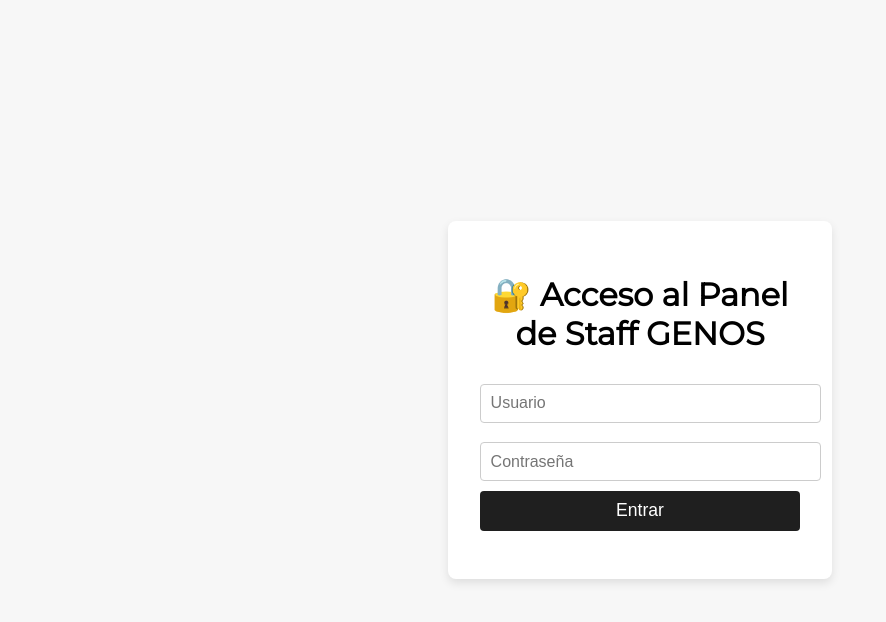
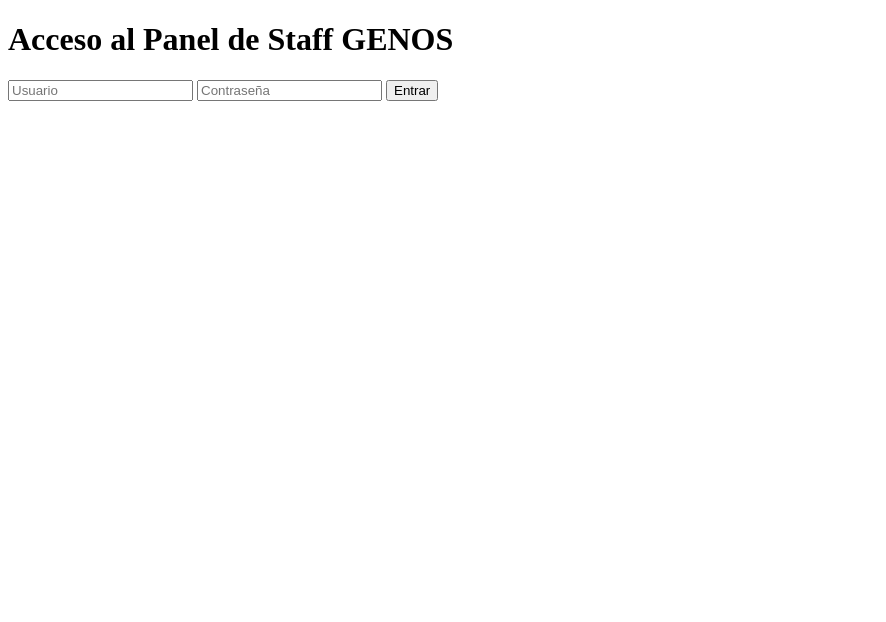
Before and after one commit to GenosRP/staff, a plain HTML site: page index.html in a window 1280 px wide. Shown: the whole page, without its empty margins (0-886 px from the left). Drawn offline with Linux system fonts and the light colour scheme.

Commit message:
Update index.html

```diff
--- a/index.html
+++ b/index.html
@@ -3,70 +3,23 @@
 <head>
   <meta charset="UTF-8" />
   <title>Acceso Staff | GENOS</title>
-  <meta name="viewport" content="width=device-width, initial-scale=1" />
-  <link href="https://fonts.googleapis.com/css2?family=Montserrat&display=swap" rel="stylesheet" />
   <style>
-    body {
-      font-family: 'Montserrat', sans-serif;
-      background: #f7f7f7;
-      display: flex;
-      justify-content: center;
-      align-items: center;
-      height: 100vh;
-      margin: 0;
-    }
-    .login-container {
-      background: white;
-      padding: 2rem;
-      border-radius: 8px;
-      box-shadow: 0 4px 10px rgba(0,0,0,0.1);
-      width: 320px;
-      text-align: center;
-    }
-    input {
-      width: 100%;
-      padding: 0.6rem;
-      margin: 0.6rem 0;
-      border: 1px solid #ccc;
-      border-radius: 4px;
-      font-size: 1rem;
-    }
-    button {
-      width: 100%;
-      padding: 0.6rem;
-      background: #1f1f1f;
-      color: white;
-      border: none;
-      border-radius: 4px;
-      cursor: pointer;
-      font-size: 1.1rem;
-    }
-    button:hover {
-      background: #444;
-    }
-    .error {
-      color: red;
-      margin-top: 1rem;
-      font-weight: bold;
-    }
+    /* Tus estilos aquí */
   </style>
 </head>
 <body>
-  <div class="login-container">
-    <h1>🔐 Acceso al Panel de Staff GENOS</h1>
-    <form id="login-form">
-      <input type="text" id="username" placeholder="Usuario" required autocomplete="off" />
-      <input type="password" id="password" placeholder="Contraseña" required autocomplete="off" />
-      <button type="submit">Entrar</button>
-      <p id="error-msg" class="error"></p>
-    </form>
-  </div>
+  <h1>Acceso al Panel de Staff GENOS</h1>
+  <form id="login-form">
+    <input type="text" id="username" placeholder="Usuario" required />
+    <input type="password" id="password" placeholder="Contraseña" required />
+    <button type="submit">Entrar</button>
+    <p id="error-msg" style="color:red"></p>
+  </form>
 
   <script>
     const users = {
       admin: "genos123",
       narrador: "rol2025"
-      // Puedes añadir más usuarios aquí
     };
 
     document.getElementById('login-form').addEventListener('submit', function(e) {
@@ -76,18 +29,22 @@
       const pass = document.getElementById('password').value;
 
       if(users[user] && users[user] === pass) {
-        // Enviar el usuario al Google Apps Script para registrar acceso
-        fetch('https://script.google.com/macros/s/AKfycbwVV0WapdtGdu9OglqY9Uw9jemHkYIqsgz17EwDP9A2f5klzuf0soIq4-ZGPDj9ahxhcA/exec' + encodeURIComponent(user))
-          .then(response => response.text())
-          .then(data => {
-            // Aquí puedes mostrar éxito o continuar
-            localStorage.setItem('genosUser', user);
-            window.location.href = 'dashboard.html';
-          })
-          .catch(error => {
-            console.error('Error al registrar acceso:', error);
+        fetch('https://script.google.com/macros/s/AKfycbx0cdNFb8avV83bLOzB3vUakvtRaQXKb6Nys5xmBaY5oTaCzd7ot-1sTACf8LJbd5AeDQ/exec', {
+          method: 'POST',
+          body: JSON.stringify({ usuario: user }),
+          headers: { 'Content-Type': 'application/json' }
+        })
+        .then(res => res.text())
+        .then(response => {
+          if(response === "Success") {
+            window.location.href = 'dashboard.html'; // Página a la que quieres redirigir
+          } else {
             document.getElementById('error-msg').textContent = "Error al registrar el acceso.";
-          });
+          }
+        })
+        .catch(() => {
+          document.getElementById('error-msg').textContent = "No se pudo conectar con el servidor.";
+        });
       } else {
         document.getElementById('error-msg').textContent = "Usuario o contraseña incorrectos.";
       }
```
